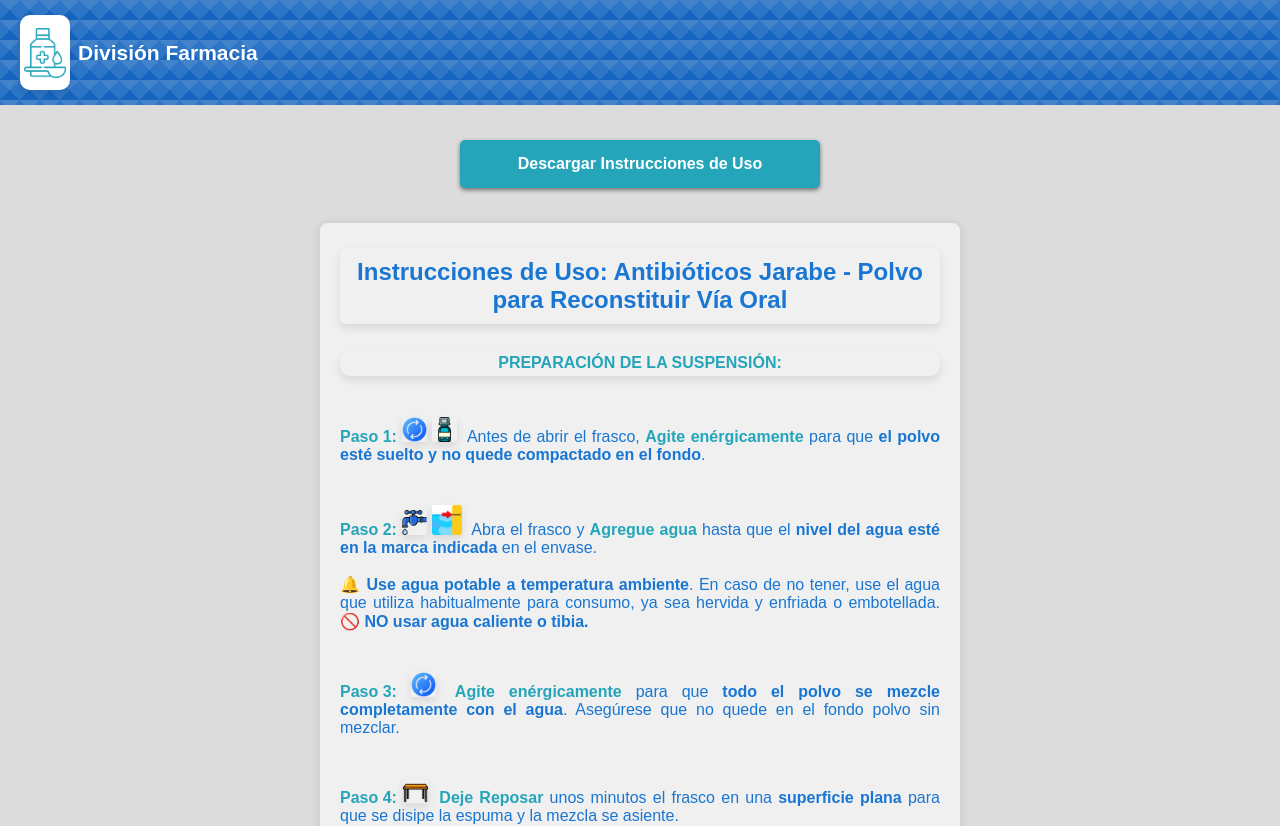
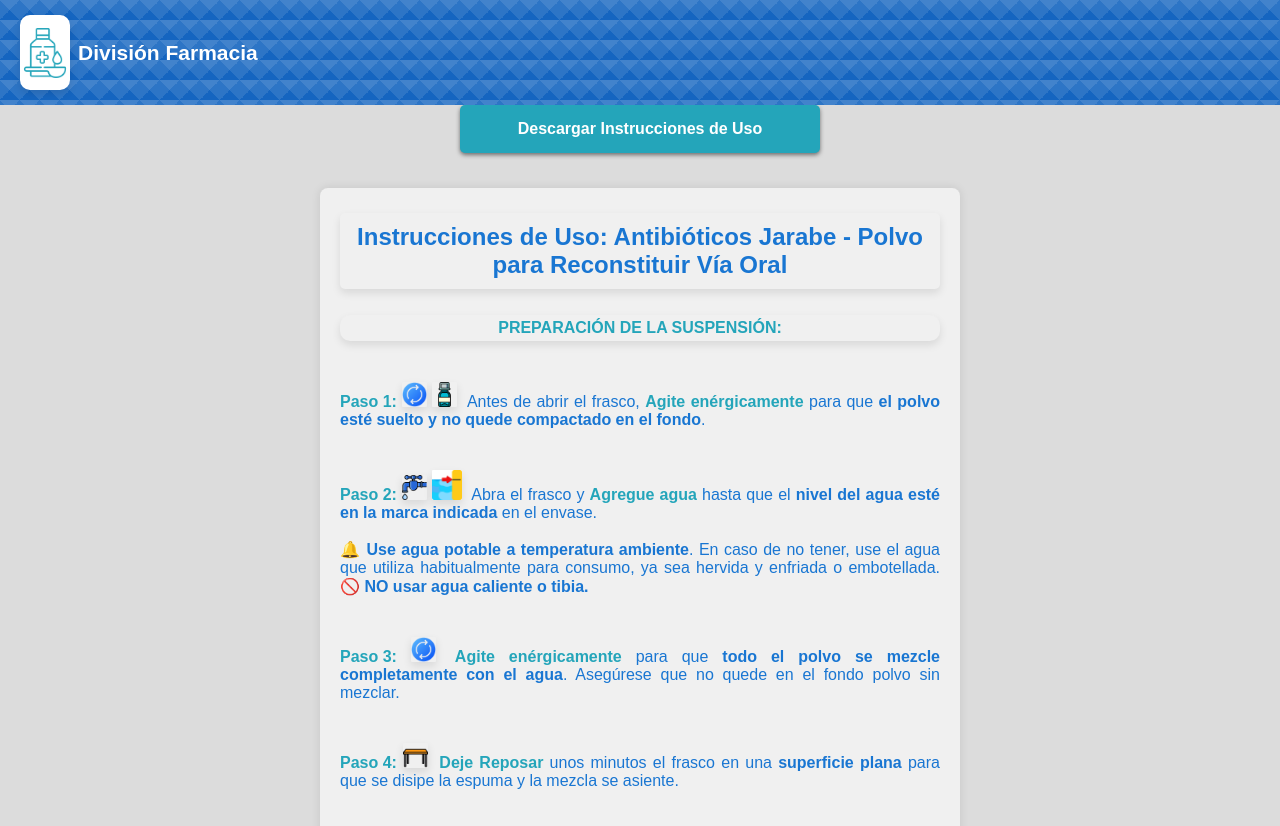
Before and after one commit to MartuV/instrucciones-uso, a React (Create React App) app: page /instrucciones-uso/jarabes in a window 1280 px wide. Shown: the top 826 px of the page. Built offline with nearby package versions, Linux system fonts and the light colour scheme.

Commit message:
prueba standalone

```diff
--- a/src/estilos/instrucciones.css
+++ b/src/estilos/instrucciones.css
@@ -160,6 +160,6 @@ strong {
 @media screen and (min-width: 701px) {
 
     #container-principal {
-        margin-top: 105px;
+        margin-top: 70px;
     }
   }
--- a/src/estilos/menuQR.css
+++ b/src/estilos/menuQR.css
@@ -13,7 +13,7 @@ h4 {
   flex-direction: column;
   width: 100%;
   min-height: 100vh;
-  margin-top: 10px;
+  margin-top: 100px;
 }
 
 .menuQr {
@@ -108,10 +108,7 @@ h4#verde{
     margin-right: 3px;
 
   }
-  #container-menu {
 
-    margin-top: 100px;
-  }
 
   .menuQr {
     flex-direction: column;
@@ -136,12 +133,3 @@ h4#verde{
 
 
 }
-
-/* Media query para pantallas grandes */
-@media screen and (min-width: 701px) {
-
-  #container-menu {
-
-    margin-top: 5px;
-  }
-}
```
Also changed, not shown: public/manifest.json.
